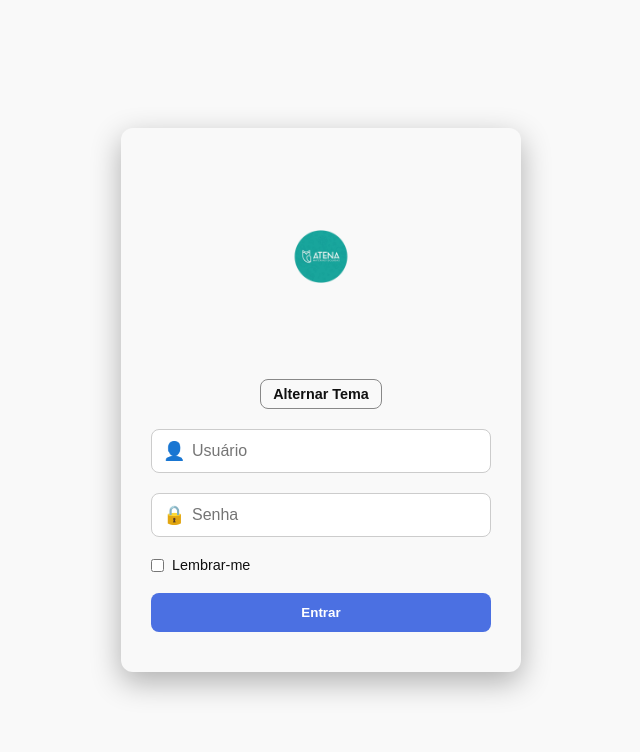
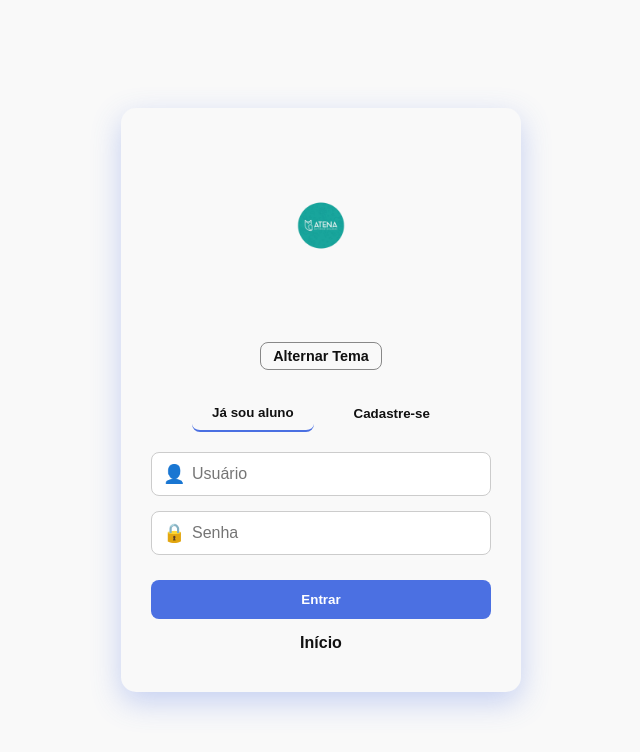
Before and after one commit to gustavoluiz111/lgwebsolutions, a plain HTML site: page login.html in a window 1280 px wide. Both pictures are taken after a click on the button "Alternar Tema". Shown: the whole page, without its empty margins (319-959 px from the left). Drawn offline with Linux system fonts and the light colour scheme.

Commit message:
Update login.html

```diff
--- a/login.html
+++ b/login.html
@@ -3,167 +3,156 @@
 <head>
   <meta charset="UTF-8">
   <meta name="viewport" content="width=device-width, initial-scale=1.0">
-  <title>Atena - Login</title>
+  <title>Atena - Login / Cadastro</title>
   <style>
-    /* ===== VARIÁVEIS ===== */
+    /* ===== VARIÁVEIS DE CORES ===== */
     :root {
       --brand: #4b70e2;
+      --bg-dark: #0e0e0e;
       --bg-light: #f9f9f9;
-      --bg-dark: #0e0e0e;
-      --text-light: #111;
-      --text-dark: #fff;
+      --text-light: #fff;
+      --text-dark: #111;
       --input-bg: #1a1a1a;
       --input-border: #444;
-      --error-color: #ff4d4d;
+      --card-hover-shadow: rgba(75, 112, 226, 0.3);
     }
 
-    /* ===== RESET ===== */
-    * {
-      margin: 0;
-      padding: 0;
-      box-sizing: border-box;
-      font-family: Arial, sans-serif;
-    }
+    * { margin:0; padding:0; box-sizing:border-box; font-family:Arial,sans-serif; }
 
     body {
-      display: flex;
-      justify-content: center;
-      align-items: center;
-      height: 100vh;
+      height:100vh;
+      display:flex;
+      justify-content:center;
+      align-items:center;
       background-color: var(--bg-dark);
-      color: var(--text-dark);
+      color: var(--text-light);
       transition: background 0.3s, color 0.3s;
     }
 
     body.light-theme {
       background-color: var(--bg-light);
-      color: var(--text-light);
+      color: var(--text-dark);
     }
 
-    /* ===== CONTAINER ===== */
-    .login-container {
+    /* ===== CARD ===== */
+    .auth-card {
       background-color: var(--bg-dark);
       padding: 40px 30px;
-      border-radius: 12px;
+      border-radius: 15px;
       width: 100%;
       max-width: 400px;
-      box-shadow: 0 10px 30px rgba(0,0,0,0.3);
-      transition: background 0.3s, color 0.3s;
+      box-shadow: 0 10px 30px var(--card-hover-shadow);
+      transition: background 0.3s;
     }
 
-    body.light-theme .login-container {
-      background-color: var(--bg-light);
+    body.light-theme .auth-card { background-color: var(--bg-light); }
+
+    /* ===== LOGO ===== */
+    .logo { text-align:center; margin-bottom:25px; }
+    .logo img { width:70px; height:auto; }
+
+    /* ===== ABAS ===== */
+    .tabs {
+      display:flex;
+      justify-content:center;
+      margin-bottom:20px;
+      gap:20px;
+    }
+    .tab-btn {
+      cursor:pointer;
+      padding:10px 20px;
+      border:none;
+      background:transparent;
+      font-weight:bold;
+      color: var(--text-light);
+      transition: color 0.3s, border-bottom 0.3s;
+    }
+    .tab-btn.active { color: var(--brand); border-bottom:2px solid var(--brand); }
+    body.light-theme .tab-btn { color: var(--text-dark); }
+
+    /* ===== FORMULÁRIO ===== */
+    form { display:flex; flex-direction:column; }
+    .input-group { position:relative; margin-bottom:15px; }
+    .input-group input {
+      width:100%;
+      padding:12px 12px 12px 40px;
+      border-radius:8px;
+      border:1px solid var(--input-border);
+      background-color: var(--input-bg);
+      color: var(--text-light);
+      font-size:1rem;
+      transition: border 0.3s, background 0.3s, color 0.3s;
+    }
+    body.light-theme .input-group input {
+      background-color:#fff;
+      color: var(--text-dark);
+      border:1px solid #ccc;
+    }
+    .input-group .icon {
+      position:absolute;
+      top:50%;
+      left:12px;
+      transform:translateY(-50%);
+      font-size:18px;
+      color:#888;
     }
 
-    /* ===== LOGO ===== */
-    .logo {
-      text-align: center;
-      margin-bottom: 30px;
-    }
-
-    .logo img {
-      width: 80px;
-      height: auto;
-    }
-
-    /* ===== FORM ===== */
-    form {
-      display: flex;
-      flex-direction: column;
-    }
-
-    .input-group {
-      position: relative;
-      margin-bottom: 20px;
-    }
-
-    .input-group input {
-      width: 100%;
-      padding: 12px 12px 12px 40px;
-      border-radius: 8px;
-      border: 1px solid var(--input-border);
-      background-color: var(--input-bg);
-      color: var(--text-dark);
-      font-size: 1rem;
-      transition: border 0.3s, background 0.3s, color 0.3s;
-    }
-
-    body.light-theme .input-group input {
-      background-color: #fff;
-      color: var(--text-light);
-      border: 1px solid #ccc;
-    }
-
-    .input-group .icon {
-      position: absolute;
-      top: 50%;
-      left: 12px;
-      transform: translateY(-50%);
-      font-size: 18px;
-      color: #888;
-    }
-
-    /* ===== BUTTON ===== */
+    /* ===== BOTÃO ===== */
     button {
-      padding: 12px;
+      padding:12px;
+      border:none;
+      border-radius:8px;
       background-color: var(--brand);
-      color: #fff;
-      font-weight: bold;
-      border: none;
-      border-radius: 8px;
-      cursor: pointer;
+      color:#fff;
+      font-weight:bold;
+      cursor:pointer;
+      margin-top:10px;
       transition: opacity 0.3s;
     }
-
-    button:hover {
-      opacity: 0.9;
-    }
-
-    /* ===== LEMBRAR-ME ===== */
-    .remember-me {
-      display: flex;
-      align-items: center;
-      margin-bottom: 20px;
-      font-size: 0.9rem;
-      gap: 8px;
-    }
+    button:hover { opacity:0.9; }
 
     /* ===== ERRO ===== */
     .error-message {
-      color: var(--error-color);
-      margin-bottom: 15px;
-      display: none;
-      font-size: 0.9rem;
+      color:#ff4d4d;
+      font-size:0.9rem;
+      margin-bottom:10px;
+      display:none;
     }
 
     /* ===== TEMA ===== */
     .theme-toggle {
-      display: flex;
-      justify-content: center;
-      margin-bottom: 20px;
-      cursor: pointer;
+      display:flex;
+      justify-content:center;
+      margin-bottom:15px;
+      cursor:pointer;
+    }
+    .theme-toggle button {
+      padding:5px 12px;
+      font-size:0.9rem;
+      border-radius:8px;
+      border:1px solid #888;
+      background:transparent;
+      color:inherit;
     }
 
-    .theme-toggle button {
-      padding: 6px 12px;
-      font-size: 0.9rem;
-      border-radius: 8px;
-      border: 1px solid #888;
-      background: transparent;
-      color: inherit;
+    /* ===== INÍCIO ===== */
+    .home-btn { text-align:center; margin-top:15px; }
+    .home-btn a {
+      text-decoration:none;
+      color: var(--text-light);
+      font-weight:bold;
+      transition:color 0.3s;
     }
+    .home-btn a:hover { color: var(--brand); }
+    body.light-theme .home-btn a { color: var(--text-dark); }
 
     /* ===== RESPONSIVIDADE ===== */
-    @media (max-width: 480px) {
-      .login-container {
-        padding: 30px 20px;
-      }
-    }
+    @media(max-width:480px){ .auth-card { padding:30px 20px; } }
   </style>
 </head>
 <body class="dark-theme">
 
-  <div class="login-container">
+  <div class="auth-card">
     <!-- LOGO -->
     <div class="logo">
       <img src="logoatena.png" alt="Logo Atena">
@@ -174,54 +163,134 @@
       <button id="theme-btn">Alternar Tema</button>
     </div>
 
+    <!-- ABAS -->
+    <div class="tabs">
+      <button class="tab-btn active" id="login-tab">Já sou aluno</button>
+      <button class="tab-btn" id="register-tab">Cadastre-se</button>
+    </div>
+
     <!-- MENSAGEM DE ERRO -->
     <div class="error-message" id="error-msg">Por favor, preencha todos os campos.</div>
 
-    <!-- FORMULÁRIO -->
+    <!-- FORMULÁRIO LOGIN -->
     <form id="login-form">
       <div class="input-group">
         <span class="icon">👤</span>
-        <input type="text" id="username" placeholder="Usuário">
+        <input type="text" id="login-username" placeholder="Usuário">
       </div>
       <div class="input-group">
         <span class="icon">🔒</span>
-        <input type="password" id="password" placeholder="Senha">
+        <input type="password" id="login-password" placeholder="Senha">
       </div>
-      <label class="remember-me">
-        <input type="checkbox" id="remember-me">
-        Lembrar-me
-      </label>
       <button type="submit">Entrar</button>
     </form>
+
+    <!-- FORMULÁRIO CADASTRO -->
+    <form id="register-form" style="display:none;">
+      <div class="input-group">
+        <span class="icon">👤</span>
+        <input type="text" id="register-username" placeholder="Usuário">
+      </div>
+      <div class="input-group">
+        <span class="icon">🔒</span>
+        <input type="password" id="register-password" placeholder="Senha">
+      </div>
+      <div class="input-group">
+        <span class="icon">🔑</span>
+        <input type="text" id="register-key" placeholder="Chave de acesso">
+      </div>
+      <button type="submit">Cadastrar</button>
+    </form>
+
+    <!-- INÍCIO -->
+    <div class="home-btn">
+      <a href="index.html">Início</a>
+    </div>
   </div>
 
   <script>
-    // ===== VALIDAÇÃO FORMULÁRIO =====
-    const form = document.getElementById('login-form');
+    // ===== ALTERNA ABAS =====
+    const loginTab = document.getElementById('login-tab');
+    const registerTab = document.getElementById('register-tab');
+    const loginForm = document.getElementById('login-form');
+    const registerForm = document.getElementById('register-form');
     const errorMsg = document.getElementById('error-msg');
 
-    form.addEventListener('submit', function(e) {
+    loginTab.addEventListener('click', () => {
+      loginTab.classList.add('active');
+      registerTab.classList.remove('active');
+      loginForm.style.display = 'flex';
+      registerForm.style.display = 'none';
+      errorMsg.style.display = 'none';
+    });
+
+    registerTab.addEventListener('click', () => {
+      registerTab.classList.add('active');
+      loginTab.classList.remove('active');
+      registerForm.style.display = 'flex';
+      loginForm.style.display = 'none';
+      errorMsg.style.display = 'none';
+    });
+
+    // ===== TEMA =====
+    const themeBtn = document.getElementById('theme-btn');
+    themeBtn.addEventListener('click', () => {
+      document.body.classList.toggle('light-theme');
+      document.body.classList.toggle('dark-theme');
+    });
+
+    // ===== FIREBASE (TESTE) =====
+    // Coloque aqui sua config do Firebase
+    const firebaseConfig = {
+      apiKey: "SUA_API_KEY",
+      authDomain: "SEU_AUTH_DOMAIN",
+      projectId: "SEU_PROJECT_ID",
+      storageBucket: "SEU_BUCKET",
+      messagingSenderId: "SEU_SENDER_ID",
+      appId: "SEU_APP_ID"
+    };
+
+    // Inicializar Firebase
+    // firebase.initializeApp(firebaseConfig);
+
+    // LOGIN
+    loginForm.addEventListener('submit', (e) => {
       e.preventDefault();
-      const username = document.getElementById('username').value.trim();
-      const password = document.getElementById('password').value.trim();
+      const username = document.getElementById('login-username').value.trim();
+      const password = document.getElementById('login-password').value.trim();
 
-      if(!username || !password) {
-        errorMsg.style.display = 'block';
+      if(!username || !password){
+        errorMsg.style.display='block';
         return;
       }
 
-      errorMsg.style.display = 'none';
-      alert('Login realizado com sucesso!');
-      // Aqui você pode colocar a lógica real de login
+      errorMsg.style.display='none';
+      alert('Login bem-sucedido! Redirecionando...');
+      window.location.href = "painel.html"; // aqui vai o dashboard
     });
 
-    // ===== TEMA CLARO/ESCURO =====
-    const themeBtn = document.getElementById('theme-btn');
-    const body = document.body;
+    // CADASTRO
+    registerForm.addEventListener('submit', (e)=>{
+      e.preventDefault();
+      const username = document.getElementById('register-username').value.trim();
+      const password = document.getElementById('register-password').value.trim();
+      const key = document.getElementById('register-key').value.trim();
 
-    themeBtn.addEventListener('click', () => {
-      body.classList.toggle('light-theme');
-      body.classList.toggle('dark-theme');
+      if(!username || !password || !key){
+        errorMsg.style.display='block';
+        return;
+      }
+
+      // Teste chave de acesso
+      if(key !== "CHAVE123"){
+        errorMsg.textContent = "Chave de acesso inválida.";
+        errorMsg.style.display='block';
+        return;
+      }
+
+      errorMsg.style.display='none';
+      alert('Cadastro realizado! Faça login.');
+      loginTab.click(); // volta para login
     });
   </script>
 
```
